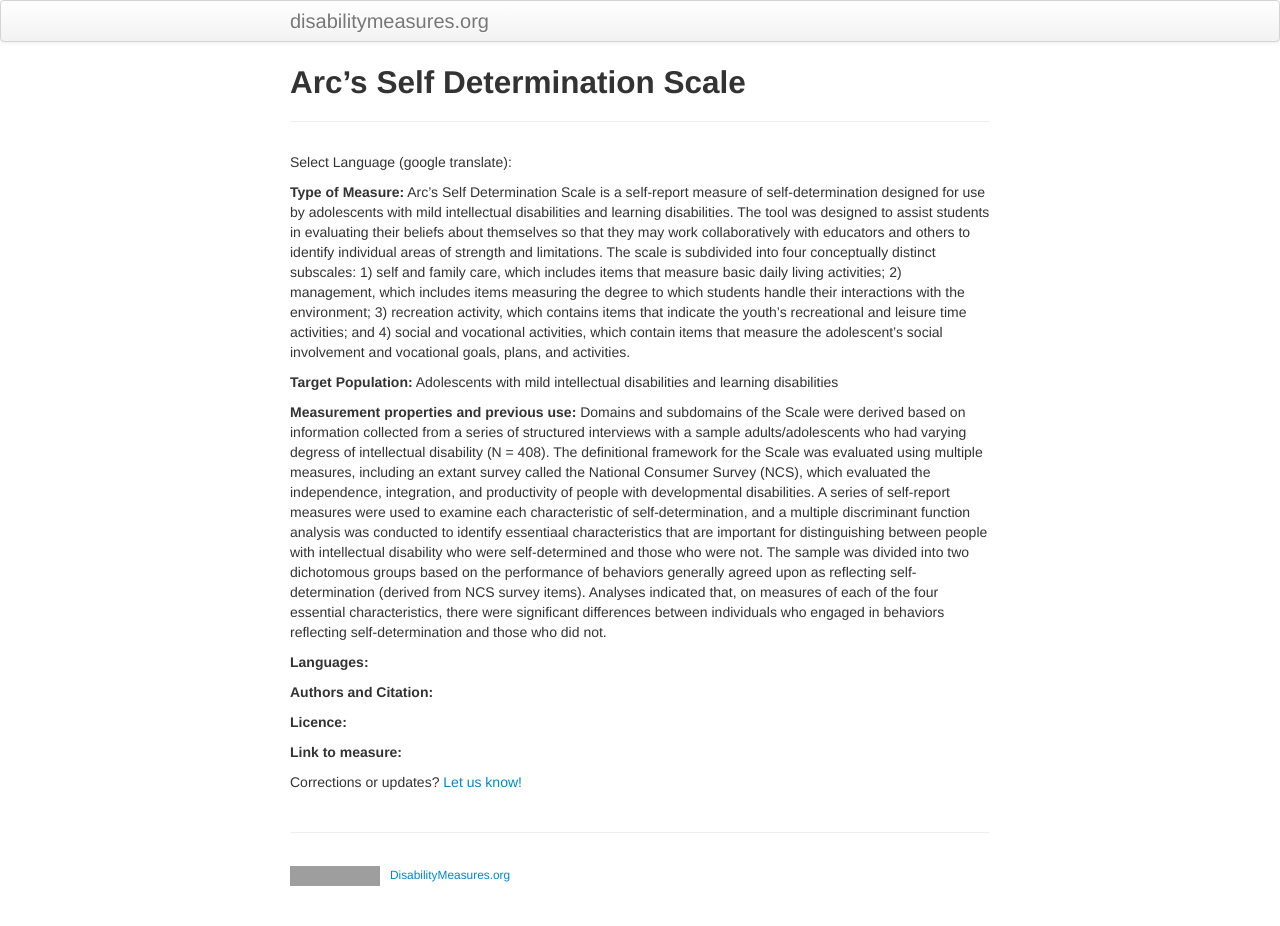
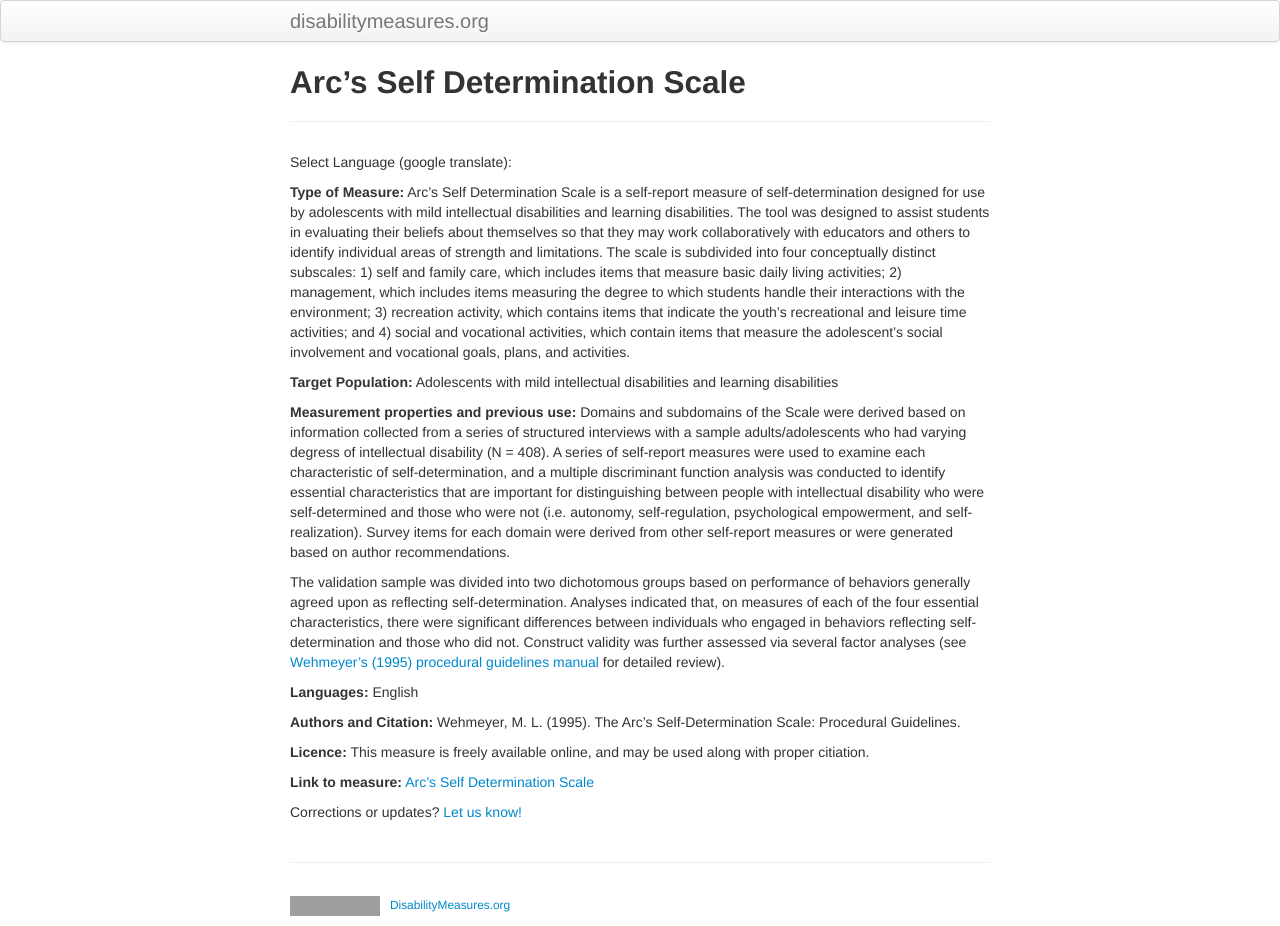
Before and after one commit to mjmaenner/disabilitymeasures, a Jekyll site: the page built from Arc-Self-Deter/index.md, in a window 1280 px wide. Built offline with Jekyll 4.4.1, drawn with Linux system fonts in a browser that asks for light colours; before the commit the page ends 900 px from its top, so only the background shows below that; grey boxes are pictures that could not be loaded.

Commit message:
updated arc's sds

```diff
--- a/Arc-Self-Deter/index.md
+++ b/Arc-Self-Deter/index.md
@@ -17,14 +17,16 @@ function googleTranslateElementInit() {
 
 **Target Population:** Adolescents with mild intellectual disabilities and learning disabilities
 
-**Measurement properties and previous use:** Domains and subdomains of the Scale were derived based on information collected from a series of structured interviews with a sample adults/adolescents who had varying degress of intellectual disability (N = 408). The definitional framework for the Scale was evaluated using multiple measures, including an extant survey called the National Consumer Survey (NCS), which evaluated the independence, integration, and productivity of people with developmental disabilities. A series of self-report measures were used to examine each characteristic of self-determination, and a multiple discriminant function analysis was conducted to identify essentiaal characteristics that are important for distinguishing between people with intellectual disability who were self-determined and those who were not.  The sample was divided into two dichotomous groups based on the performance of behaviors generally agreed upon as reflecting self-determination (derived from NCS survey items). Analyses indicated that, on measures of each of the four essential characteristics, there were significant differences between individuals who engaged in behaviors reflecting self-determination and those who did not.
+**Measurement properties and previous use:** Domains and subdomains of the Scale were derived based on information collected from a series of structured interviews with a sample adults/adolescents who had varying degress of intellectual disability (N = 408). A series of self-report measures were used to examine each characteristic of self-determination, and a multiple discriminant function analysis was conducted to identify essential characteristics that are important for distinguishing between people with intellectual disability who were self-determined and those who were not (i.e. autonomy, self-regulation, psychological empowerment, and self-realization).  Survey items for each domain were derived from other self-report measures or were generated based on author recommendations.
 
-**Languages:**
+The validation sample was divided into two dichotomous groups based on performance of behaviors generally agreed upon as reflecting self-determination. Analyses indicated that, on measures of each of the four essential characteristics, there were significant differences between individuals who engaged in behaviors reflecting self-determination and those who did not. Construct validity was further assessed via several factor analyses (see [Wehmeyer's (1995) procedural guidelines manual](http://www.thearc.org/document.doc?id=3671) for detailed review).
 
-**Authors and Citation:**
+**Languages:** English
 
-**Licence:**
+**Authors and Citation:** Wehmeyer, M. L. (1995). The Arc's Self-Determination Scale: Procedural Guidelines.
 
-**Link to measure:**
+**Licence:** This measure is freely available online, and may be used along with proper citiation.
+
+**Link to measure:** [Arc's Self Determination Scale](http://www.thearc.org/document.doc?id=3670)
 
 Corrections or updates? [Let us know!](http://disabilitymeasures.org/contact)
```
